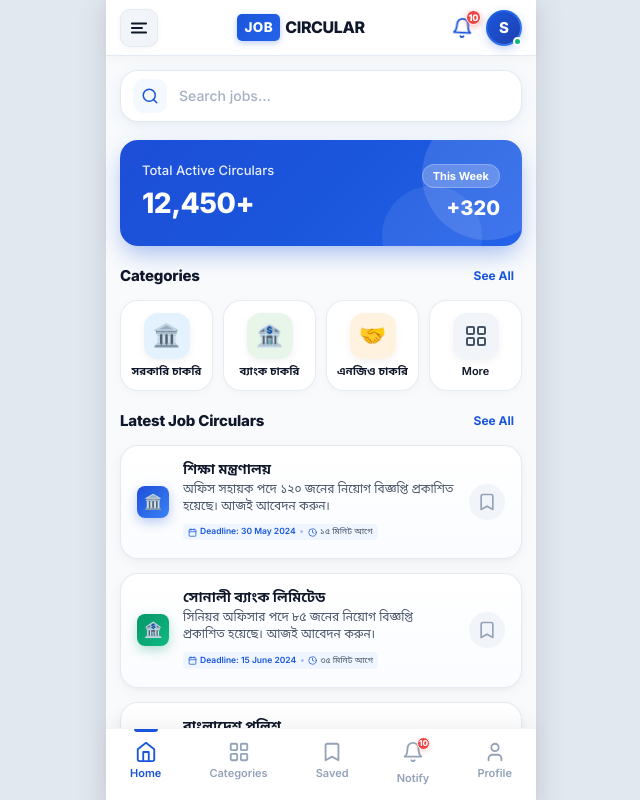
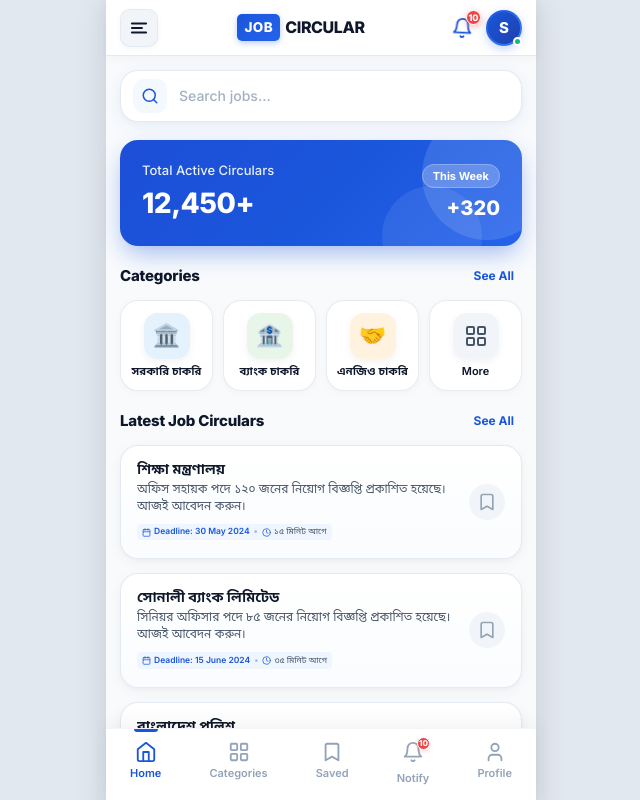
Before and after one commit to rudrodeb029/Job-Circular, a React (Vite) app: page /home in a window 1280 px wide. Shown: the top 800 px of the page, without its empty margins (319-959 px from the left). Built offline with nearby package versions, Linux system fonts and the light colour scheme; no server answers.

Commit message:
Remove the organization icon from the JobCard layout

```diff
--- a/src/components/JobCard.jsx
+++ b/src/components/JobCard.jsx
@@ -100,7 +100,7 @@ const toBengaliNumber = (num) => {
   return engNum.split('').map(digit => bengaliDigits[digit] || digit).join('');
 };
 
-export default function JobCard({ job, showBookmark = true }) {
+export default function JobCard({ job, showBookmark = true, showIcon = false }) {
   const navigate = useNavigate();
   const { state, dispatch } = useAppContext();
 
@@ -124,6 +124,7 @@ export default function JobCard({ job, showBookmark = true }) {
   return (
     <div className="job-card" onClick={() => navigate(`/job/${job.id}`)}>
       {/* Modern Glossy 3D Gradient Icon Tile */}
+      {showIcon && (
         <div
           className="job-card-icon"
           style={{
@@ -142,6 +143,7 @@ export default function JobCard({ job, showBookmark = true }) {
         >
           {displayIcon}
         </div>
+      )}
 
       <div className="job-card-content">
         <h4 className="job-card-title">{orgName}</h4>
```
Lines whose indentation alone changed are shown as unchanged.
